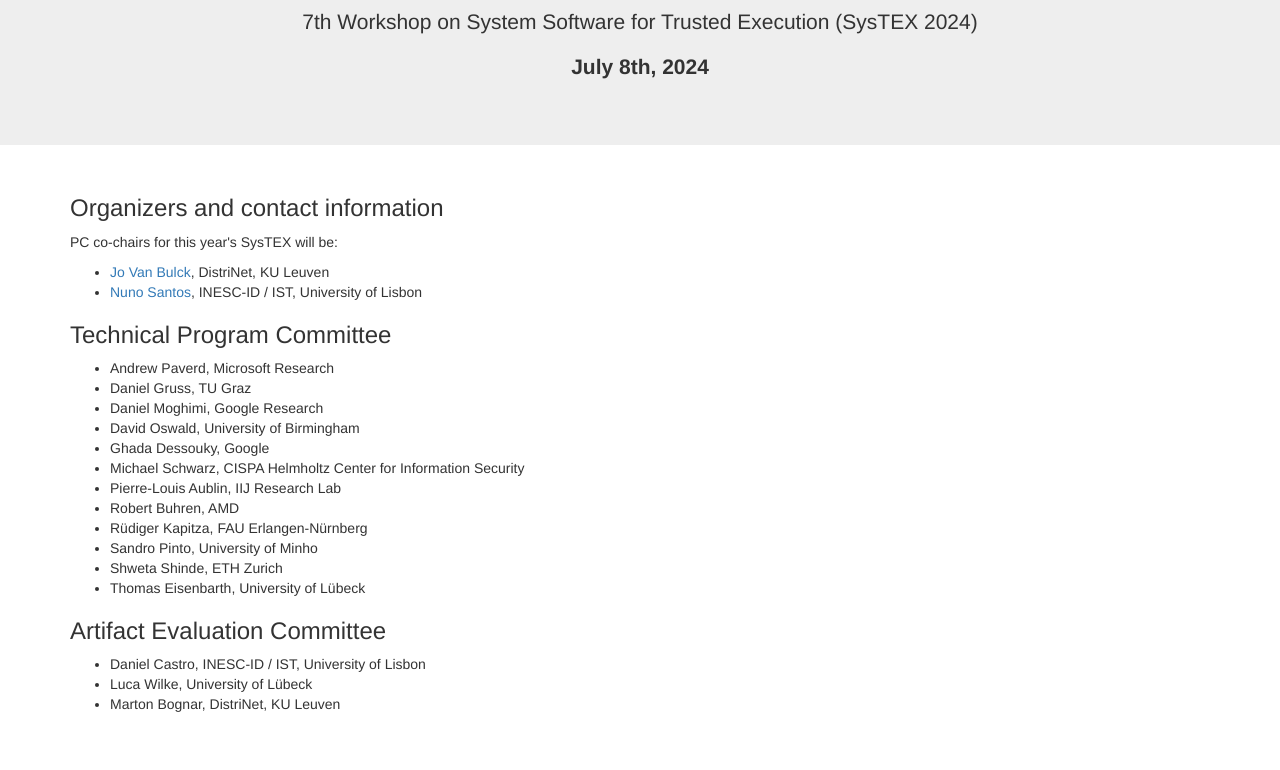
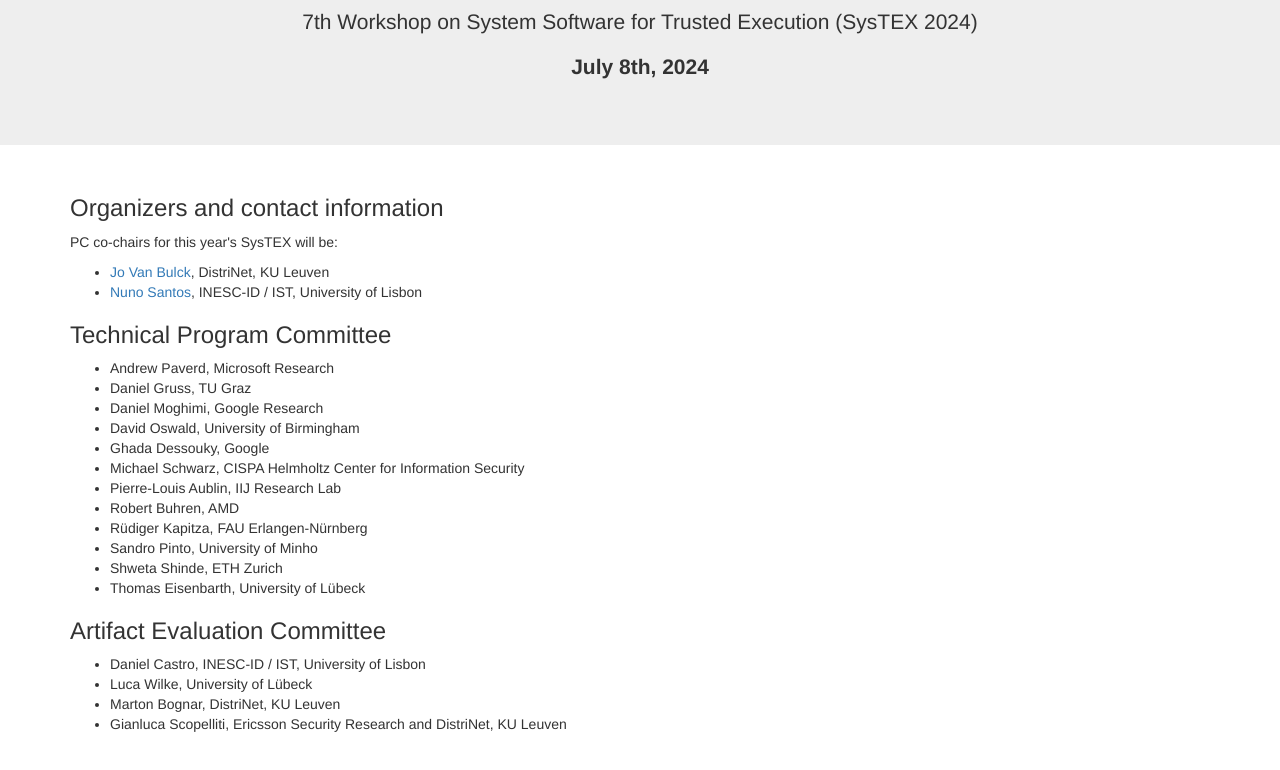
Before and after one commit to systex24/systex24.github.io, a plain HTML site: page committee.html in a window 1280 px wide. Shown: the part 212-982 px from the top of the page. Drawn offline with nearby package versions, Linux system fonts and the light colour scheme.

Commit message:
add Gianluca to arteval PC

```diff
--- a/committee.html
+++ b/committee.html
@@ -77,6 +77,7 @@
             <li>Daniel Castro, INESC-ID / IST, University of Lisbon</li>
             <li>Luca Wilke, University of Lübeck</li>
             <li>Marton Bognar, DistriNet, KU Leuven</li>
+            <li>Gianluca Scopelliti, Ericsson Security Research and DistriNet, KU Leuven</li>
         </ul>
 
 <p></p>
```
